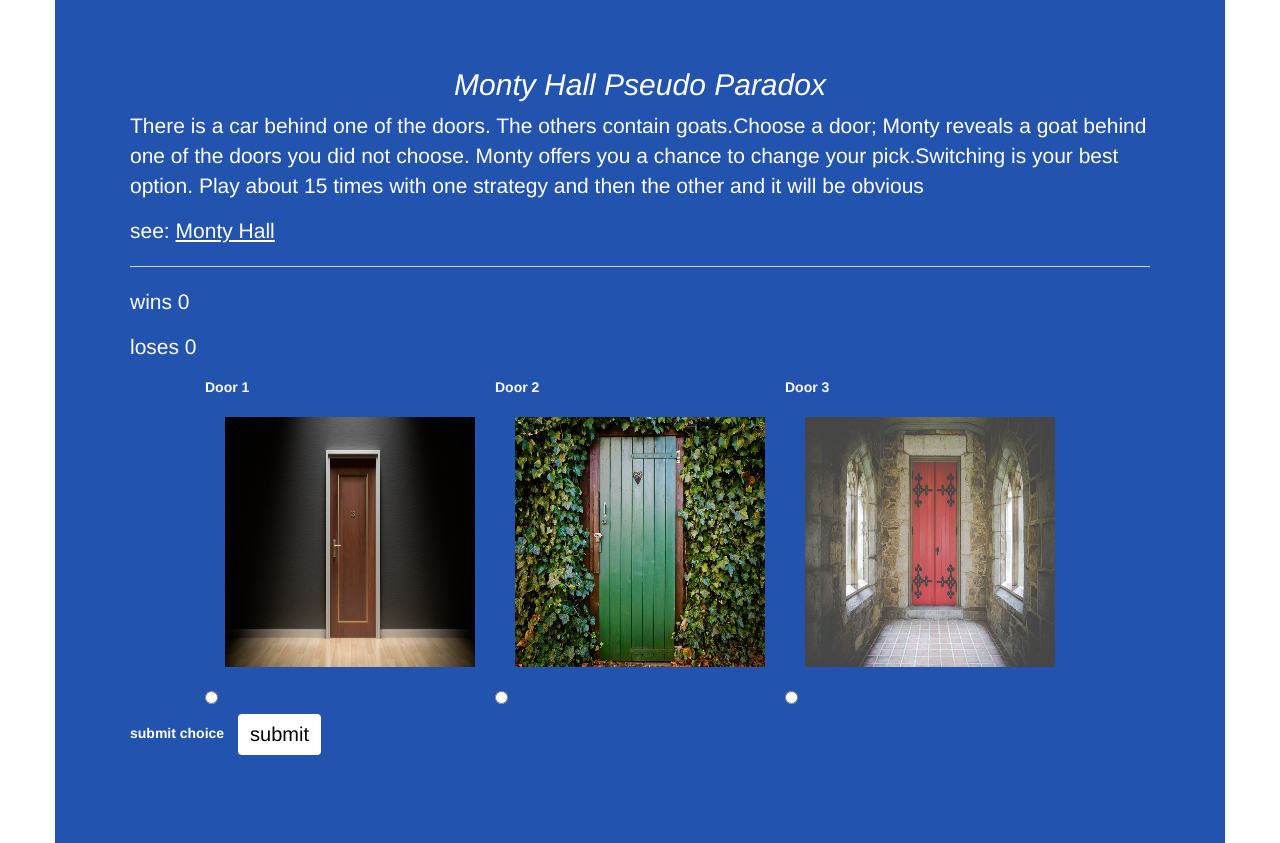
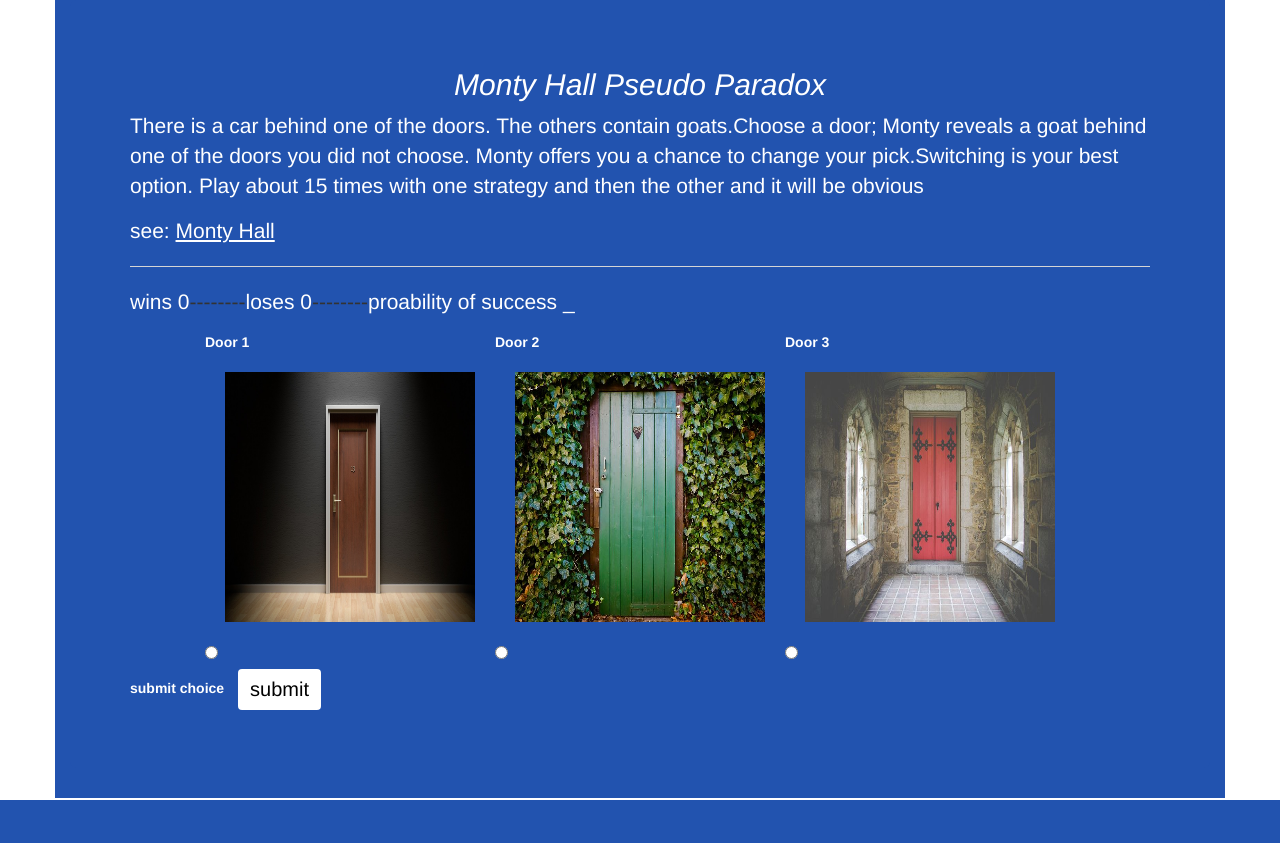
Before and after one commit to bkwiencien/bkwiencien.github.io, a PHP site: page /Monty/index.html in a window 1280 px wide. After the commit the page ends 800 px from the top, so only its background shows below. Run offline with PHP 8.4, Linux system fonts and the light colour scheme.

Commit message:
probability

```diff
--- a/Monty/assets/css/style.css
+++ b/Monty/assets/css/style.css
@@ -15,6 +15,11 @@ button {
 #a1 {
 	color: white;
     text-decoration-line: underline;
+}
+#prob {
+	border: 2px white;
+	text-align: left;
+	padding: 10px;
 }
 .pclass {
 	color: white;
--- a/Monty/assets/javascript/monty.js
+++ b/Monty/assets/javascript/monty.js
@@ -1,5 +1,6 @@
 var wins
 var loses
+var probability
 var door1 = {
 	name: "door1",
 	chosen: false,
@@ -85,14 +86,20 @@ function yesNo() {
 	if (aa == "N") {
         if (doorPicked.contents=="goat") {
         	loses++;
+        	probability=parseFloat(wins/(wins+loses))
+        	console.log("probability = " + probability)
         	$('#'+doorPicked.imageid).attr('src','assets/images/goat.jpg')
         	$("#ploses").text("loses " + loses)
+        	$("#probability").text("proability of success " + probability)
 
         } else {
         	if (doorPicked.contents=="PRIZE") {
         		wins++
+        		probability=parseFloat(wins/(wins+loses))
+        		console.log("probability = " + probability)
         		$('#'+doorPicked.imageid).attr('src','assets/images/car.jpg')
         		$("#pwins").text("wins " + wins)
+        		$("#probability").text("proability of success " + probability)
 
         	}
         }
@@ -104,11 +111,15 @@ function yesNo() {
 				newPick=doors[i]
 				if (newPick.contents=="PRIZE"){
 					wins++
+					probability=parseFloat(wins/(wins+loses))
 					$("#pwins").text("wins " + wins)
+					$("#probability").text("proability of success " + probability)
                     $('#'+newPick.imageid).attr('src','assets/images/car.jpg')
 				} else {
 					loses++;
 					$("#ploses").text("loses " + loses)
+					probability=parseFloat(wins/(wins+loses))
+					$("#probability").text("proability of success " + probability)
 					$('#'+newPick.imageid).attr('src','assets/images/goat.jpg')
 
 				}
--- a/Monty/index.html
+++ b/Monty/index.html
@@ -16,8 +16,15 @@
       Play about 15 times with one strategy and then the other and it will be obvious</p>
       <p id ="p2">see: <a id="a1" href="https://en.wikipedia.org/wiki/Monty_Hall_problem">Monty Hall</a></p>
       <hr>
-      <p id="pwins" class="pclass">wins 0</p>
-      <p id="ploses" class="pclass">loses 0</p>
+      <table id="prob">
+        <tr>
+          <td><p id="pwins" class="pclass">wins 0</p></td>
+          <td><p>--------</p></td>
+          <td><p id="ploses" class="pclass">loses 0</p></td>
+          <td><p>--------</p></td>
+          <td><p id="probability" class="pclass">proability of success _</p></td>
+        </tr>
+    </table>
       <center><table id="table1">
        <th>Door 1</th><th>Door 2</th><th>Door 3</th>
        <tr>
```
